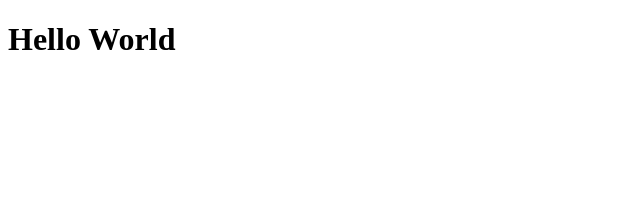
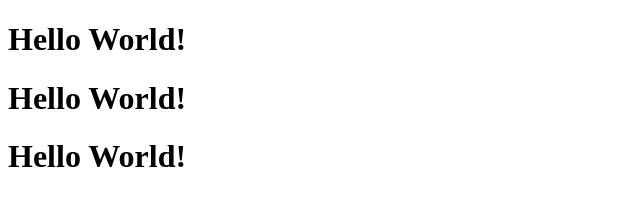
Before and after one commit to SprihaBarua/batch18, a plain HTML site: page index1.html in a window 1280 px wide. Shown: the whole page, without its empty margins (0-640 px from the left). Drawn offline with Linux system fonts and the light colour scheme.

Commit message:
practice

```diff
--- a/index1.html
+++ b/index1.html
@@ -7,6 +7,9 @@
 	<title>Document</title>
 </head>
 <body>
-	<h1> Hello World </h1>
+	<h1> Hello World! </h1>
+
+	<h1> Hello World! </h1>
+	<h1> Hello World! </h1>
 </body>
 </html>
```
Also changed, not shown: Pull.html (added), spriha/Practice.html (added).
